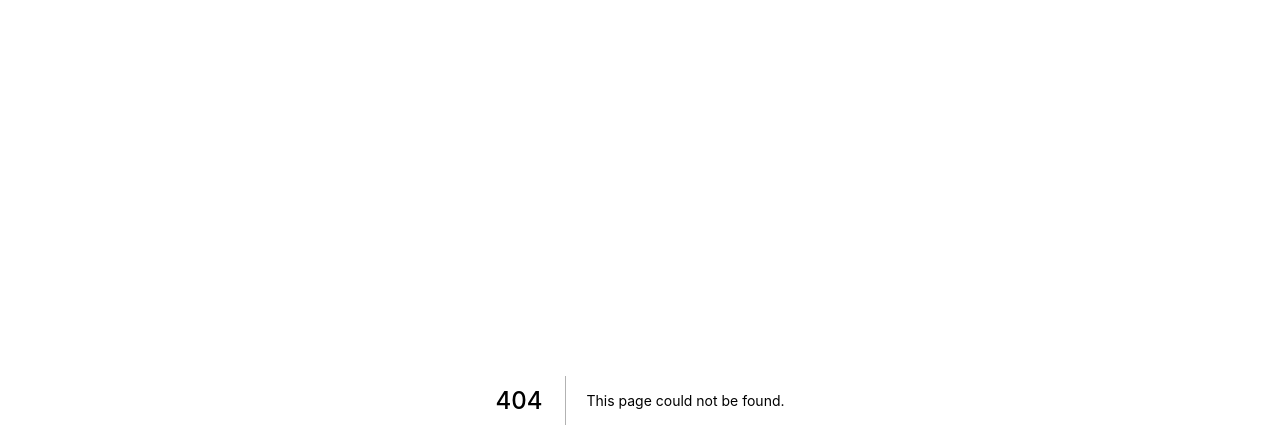
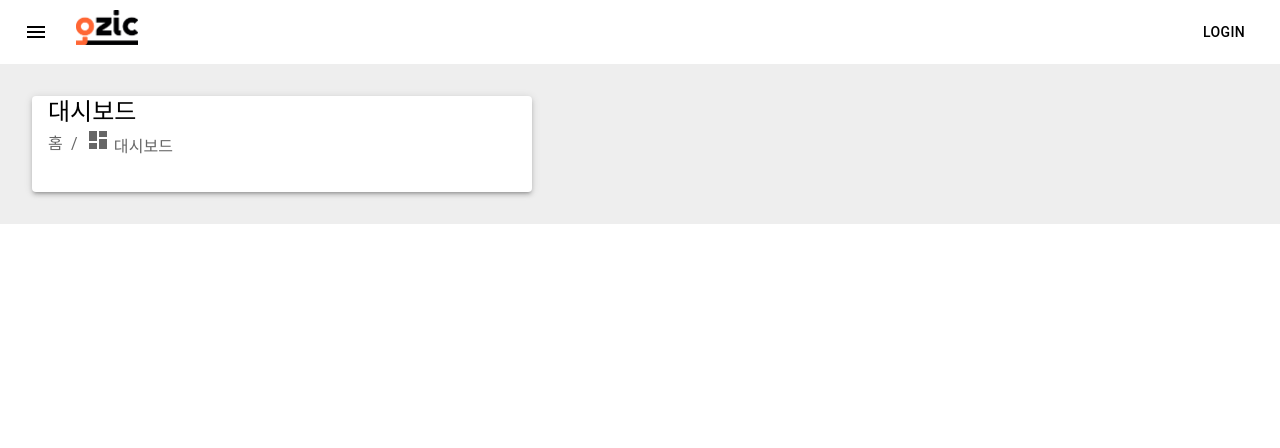
Before and after one commit to tamoimi/ozic-pay-clone, a Next.js app: page / in a window 1280 px wide. Before the commit this address had no page. Shown: the top 448 px of the page. Built offline with nearby package versions, Linux system fonts and the light colour scheme.

Commit message:
feat: 첫번째 paper 구현

```diff
--- a/pages/Home.jsx
+++ b/pages/index.jsx
@@ -1,7 +1,8 @@
-import { Paper } from "@mui/material";
 import { Box } from "@mui/system";
 import NavBar from "../components/NavBar";
 import styles from "../styles/index.module.css";
+import { Typography, Paper, Breadcrumbs } from "@mui/material";
+import DashboardIcon from "@mui/icons-material/Dashboard";
 
 export default function OzicPay() {
   return (
@@ -20,8 +21,15 @@ export default function OzicPay() {
           }}
         >
           <Paper elevation={3} className={styles.location}>
-            <h2>대시보드</h2>
-            <p>홈 / 대시보드</p>
+            <Typography variant="h5">대시보드</Typography>
+            <Breadcrumbs aria-label="breadcrumb">
+              <Typography variant="h7" gutterBottom>
+                홈
+              </Typography>
+              <Typography variant="h7">
+                <DashboardIcon /> 대시보드
+              </Typography>
+            </Breadcrumbs>
           </Paper>
         </Box>
       </main>
@@ -31,7 +39,6 @@ export default function OzicPay() {
         padding: 24px;
         background: rgb(238, 238, 238);
       }
-      }
       `}
       </style>
     </>
```
